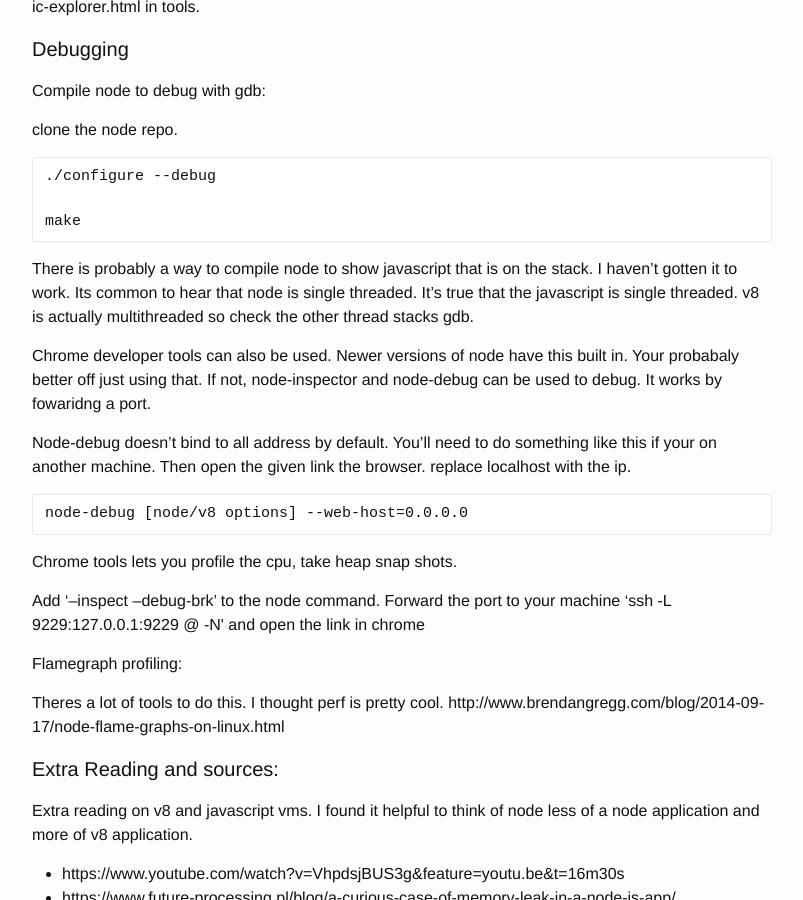
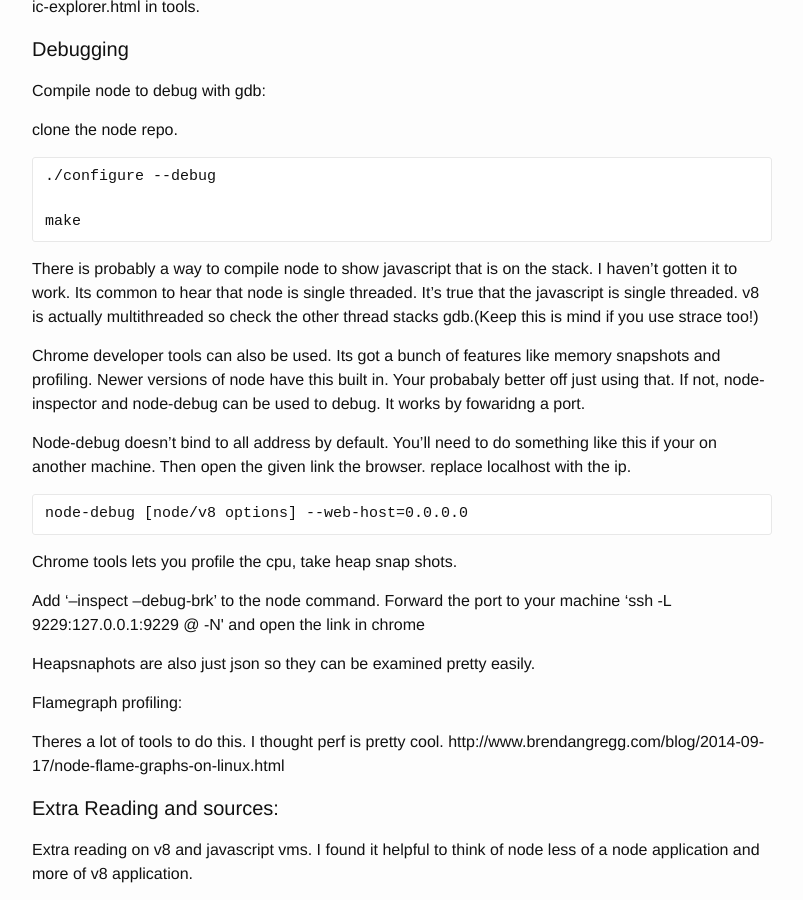
Before and after one commit to tejom/tejom.github.io, a Jekyll site: the page built from _posts/2017-01-16-nodejs-and-v8.markdown, in a window 1280 px wide and 900 px high, scrolled down 3556 px. Shown: the whole window, without its empty margins (238-1041 px from the left). Built offline with Jekyll 4.4.1, drawn with Linux system fonts in a browser that asks for light colours.

Commit message:
Add some more lines

````diff
--- a/_posts/2017-01-16-nodejs-and-v8.markdown
+++ b/_posts/2017-01-16-nodejs-and-v8.markdown
@@ -166,10 +166,9 @@ make
 ```
 
 There is probably a way to compile node to show javascript that is on
-the stack. I haven't gotten it to work. Its common to hear that node is single threaded. It's true that the javascript is single threaded. v8 is actually multithreaded so check the other thread stacks gdb.
+the stack. I haven't gotten it to work. Its common to hear that node is single threaded. It's true that the javascript is single threaded. v8 is actually multithreaded so check the other thread stacks gdb.(Keep this is mind if you use strace too!)
 
-Chrome developer tools can also be used. Newer versions of node
-have this built in. Your probabaly better off just using that. If not, node-inspector and node-debug can be used to debug. It works by fowaridng a port.
+Chrome developer tools can also be used. Its got a bunch of features like memory snapshots and profiling. Newer versions of node have this built in. Your probabaly better off just using that. If not, node-inspector and node-debug can be used to debug. It works by fowaridng a port.
 
 Node-debug doesn't bind to all address by default. You'll need to do something
 like this if your on another machine. Then open the given link the browser.
@@ -182,6 +181,8 @@ Chrome tools lets you profile the cpu, take heap snap shots.
 Add '--inspect --debug-brk' to the node command. Forward the port to
 your machine 'ssh -L 9229:127.0.0.1:9229 <user>@<testing vm> -N' and
 open the link in chrome
+
+Heapsnaphots are also just json so they can be examined pretty easily.
 
 Flamegraph profiling:
 
````
